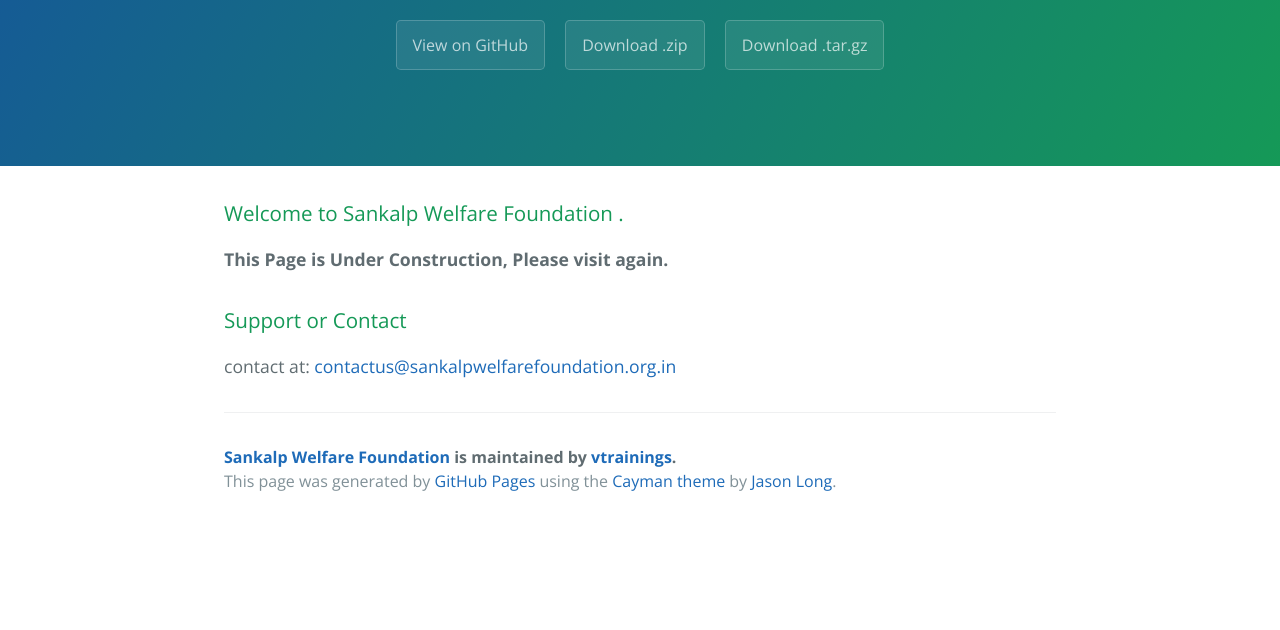
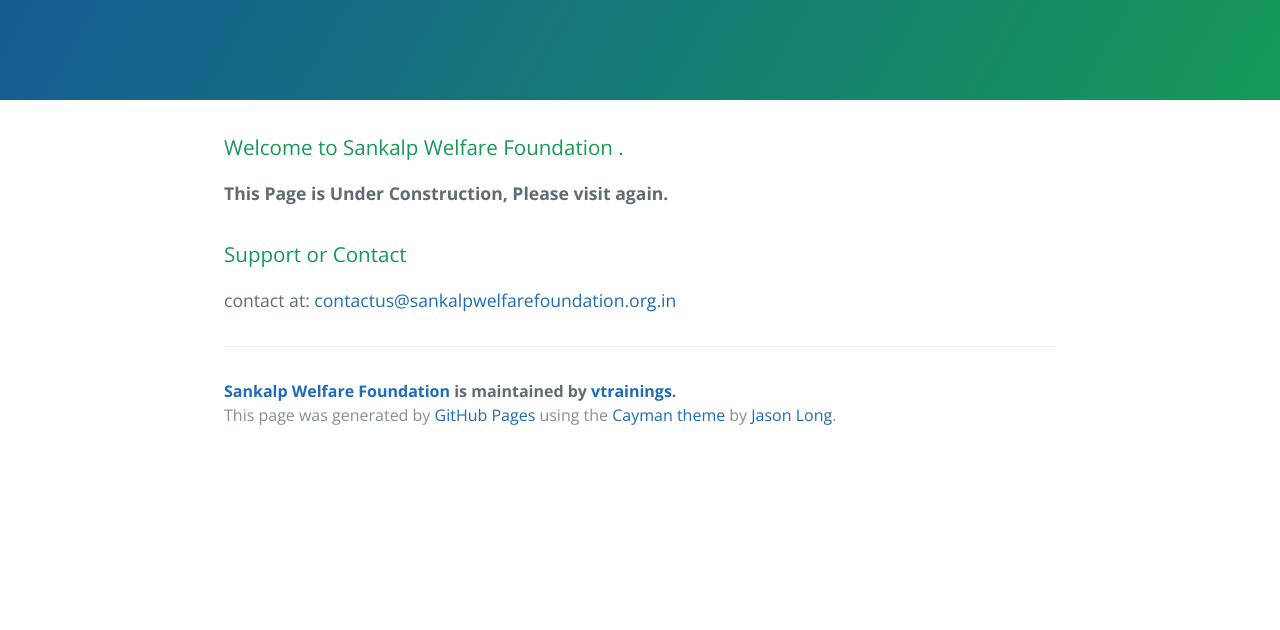
Before and after one commit to vtrainings/sankalpwelfarefoundation.github.io, a plain HTML site: page index.html in a window 1280 px wide. Shown: the part 170-800 px from the top of the page. Drawn offline with nearby package versions, Linux system fonts and the light colour scheme.

Commit message:
removed the links
removed github download and page links

```diff
--- a/index.html
+++ b/index.html
@@ -13,9 +13,6 @@
     <section class="page-header">
       <h1 class="project-name">Sankalp Welfare Foundation</h1>
       <h2 class="project-tagline"></h2>
-      <a href="https://github.com/vtrainings/sankalpwelfarefoundation.github.io" class="btn">View on GitHub</a>
-      <a href="https://github.com/vtrainings/sankalpwelfarefoundation.github.io/zipball/master" class="btn">Download .zip</a>
-      <a href="https://github.com/vtrainings/sankalpwelfarefoundation.github.io/tarball/master" class="btn">Download .tar.gz</a>
     </section>
 
     <section class="main-content">
```
